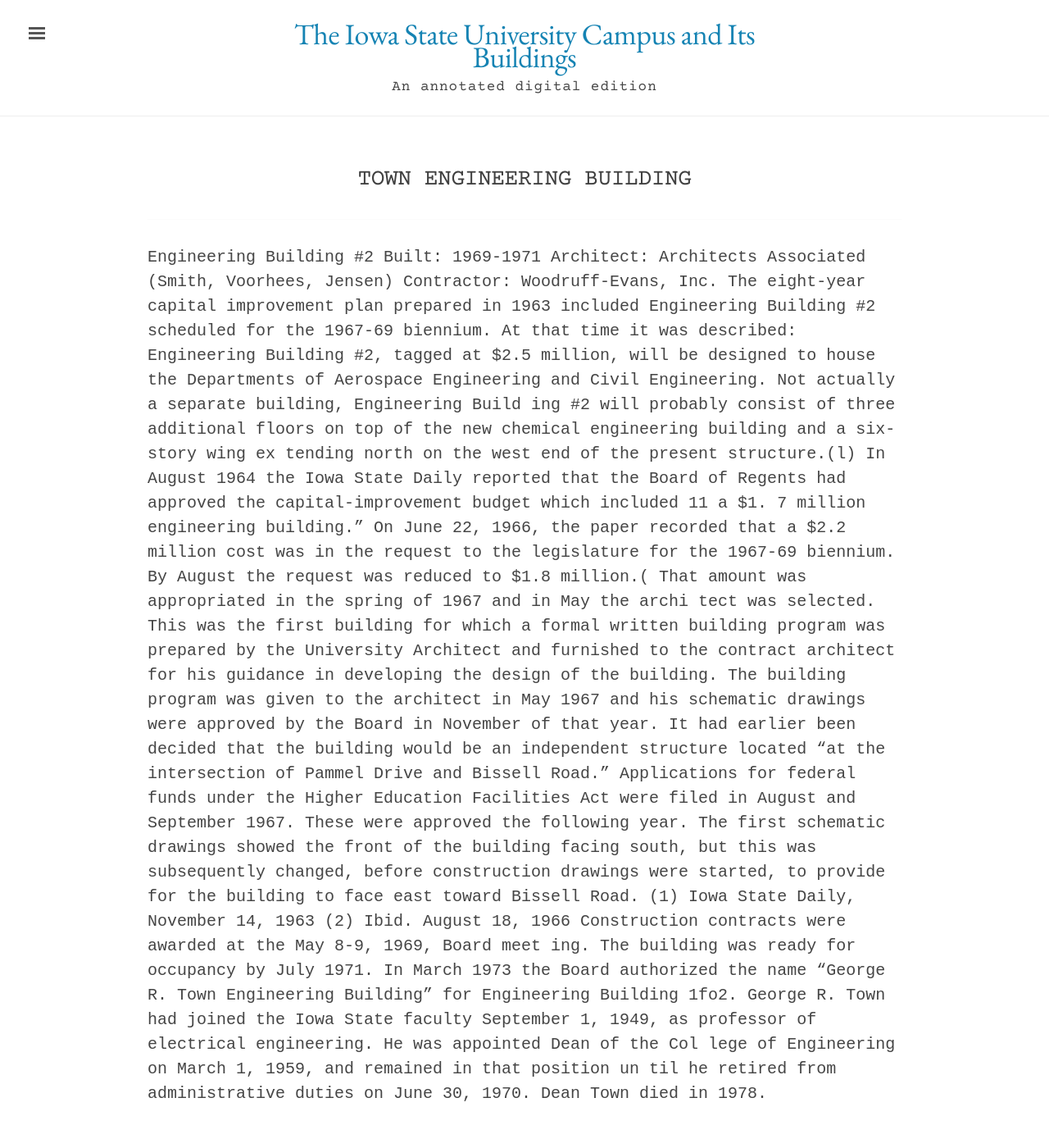
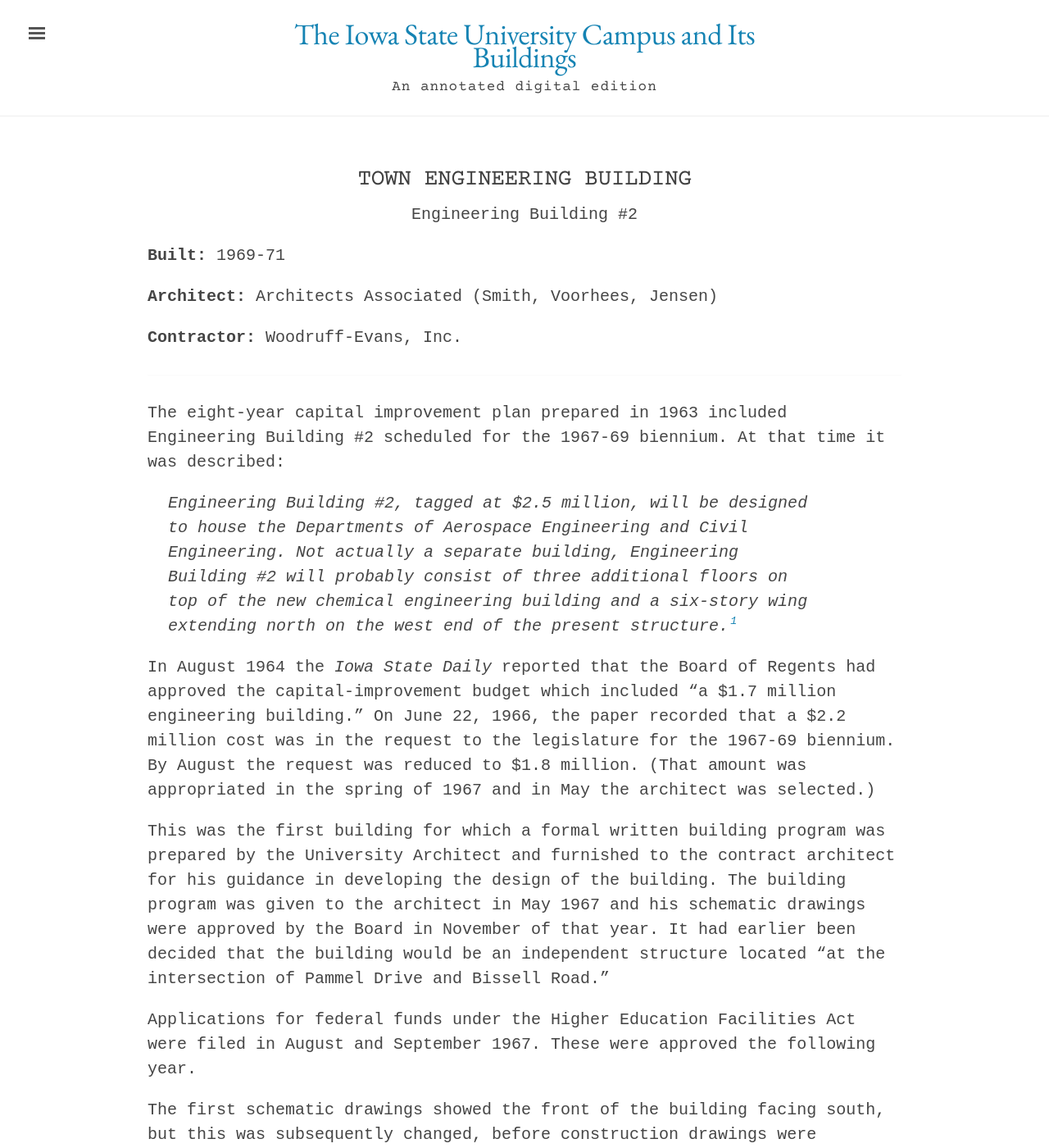
Before and after one commit to emanderson811/day-edition, a Jekyll site: the page built from _texts/buildings/214day-town-engineering.md, in a window 1280 px wide and 1400 px high. Shown: the whole window at 82% size. Built offline with Jekyll 4.4.1, drawn with Linux system fonts in a browser that asks for light colours; some of the changed text lies outside the part shown.

Commit message:
Update 214day-town-engineering.md

```diff
--- a/_texts/buildings/214day-town-engineering.md
+++ b/_texts/buildings/214day-town-engineering.md
@@ -1,11 +1,11 @@
 ---
 layout: building
 title: "Town Engineering Building"
-alternative_name:
-built:
+alternative_name: "Engineering Building #2"
+built: "1969-71"
 addition:
-architect:
-contractor:
+architect: "Architects Associated (Smith, Voorhees, Jensen)"
+contractor: "Woodruff-Evans, Inc."
 razed:
 author:
 rights: Public Domain
@@ -14,16 +14,24 @@
 ---
 ---
 
-Engineering Building #2
-Built: 1969-1971 Architect: Architects Associated (Smith, Voorhees, Jensen) Contractor: Woodruff-Evans, Inc.
 The eight-year capital improvement plan prepared in 1963 included Engineering Building #2 scheduled for the 1967-69 biennium. At that time it was described:
-Engineering Building #2, tagged at $2.5 million, will be designed to house the Departments of Aerospace Engineering and Civil Engineering. Not actually a separate building, Engineering Build ing #2 will probably consist of three additional floors on top of the new chemical engineering building and a six-story wing ex tending north on the west end of the present structure.(l)
-In August 1964 the Iowa State Daily reported that the Board of Regents had approved the capital-improvement budget which included 11 a $1. 7 million engineering building." On June 22, 1966, the paper recorded that a $2.2 million cost was in the request to the legislature for the 1967-69 biennium. By August the request was reduced to $1.8 million.( That amount was appropriated in the spring of 1967 and in May the archi tect was selected.
+
+>Engineering Building #2, tagged at $2.5 million, will be designed to house the Departments of Aerospace Engineering and Civil Engineering. Not actually a separate building, Engineering Building #2 will probably consist of three additional floors on top of the new chemical engineering building and a six-story wing extending north on the west end of the present structure.[^fn1]
+
+In August 1964 the *Iowa State Daily* reported that the Board of Regents had approved the capital-improvement budget which included "a $1.7 million engineering building." On June 22, 1966, the paper recorded that a $2.2 million cost was in the request to the legislature for the 1967-69 biennium. By August the request was reduced to $1.8 million. (That amount was appropriated in the spring of 1967 and in May the architect was selected.)
+
 This was the first building for which a formal written building program was prepared by the University Architect and furnished to the contract architect for his guidance in developing the design of the building. The building program was given to the architect in May 1967 and his schematic drawings were approved by the Board in November of that year. It had earlier been decided that the building would be an independent structure located "at the intersection of Pammel Drive and Bissell Road."
+
 Applications for federal funds under the Higher Education Facilities Act were filed in August and September 1967. These were approved the following year.
+
 The first schematic drawings showed the front of the building facing south, but this was subsequently changed, before construction drawings were started, to provide for the building to face east toward Bissell Road.
-(1) Iowa State Daily, November 14, 1963
-(2) Ibid. August 18, 1966
-Construction contracts were awarded at the May 8-9, 1969, Board meet ing. The building was ready for occupancy by July 1971.
-In March 1973 the Board authorized the name "George R. Town Engineering Building" for Engineering Building 1fo2.
-George R. Town had joined the Iowa State faculty September 1, 1949, as professor of electrical engineering. He was appointed Dean of the Col lege of Engineering on March 1, 1959, and remained in that position un til he retired from administrative duties on June 30, 1970. Dean Town died in 1978.
+
+[^fn1]: Iowa State Daily, November 14, 1963
+
+[^fn2]: Ibid. August 18, 1966
+
+Construction contracts were awarded at the May 8-9, 1969, Board meeting. The building was ready for occupancy by July 1971.
+
+In March 1973 the Board authorized the name "George R. Town Engineering Building" for Engineering Building #2.
+
+George R. Town had joined the Iowa State faculty September 1, 1949, as professor of electrical engineering. He was appointed Dean of the College of Engineering on March 1, 1959, and remained in that position until he retired from administrative duties on June 30, 1970. Dean Town died in 1978.
```
